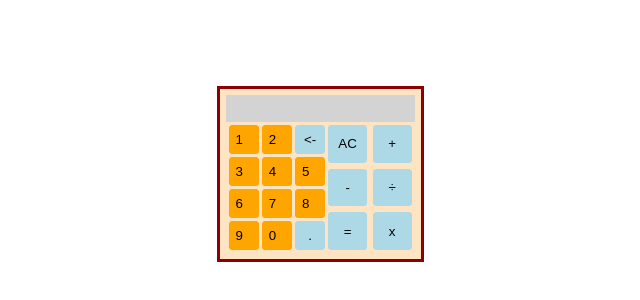
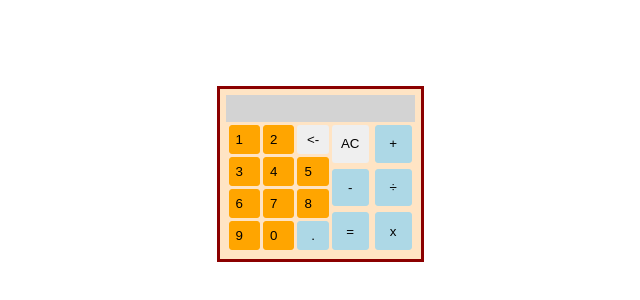
Before and after one commit to hanzi-code/Calculator, a plain HTML site: page index.html in a window 1280 px wide. Shown: the part 226-526 px from the top of the page, without its empty margins (320-960 px from the left). Drawn offline with Linux system fonts and the light colour scheme.

Commit message:
Edit index.html just change the classes for the ac btn and the delete btn to not conflict

```diff
--- a/index.html
+++ b/index.html
@@ -18,7 +18,7 @@
             <div class="numbers">
                 <button id="one" class="number">1</button>
                 <button id="two" class="number">2</button>
-                <button id="backspace" class="operation"><-</button>
+                <button id="backspace" class="deleteBtn"><-</button>
                 <button id="three" class="number">3</button>
                 <button id="four" class="number">4</button>
                 <button id="five" class="number">5</button>
@@ -31,7 +31,7 @@
             </div>
 
             <div class="operations">
-                <button id="allClear" class="operation">AC</button>
+                <button id="allClear" class="allClear">AC</button>
                 <button id="add" class="operation">+</button>
                 <button id="sub" class="operation">-</button>
                 <button id="div" class="operation">÷</button>
```
